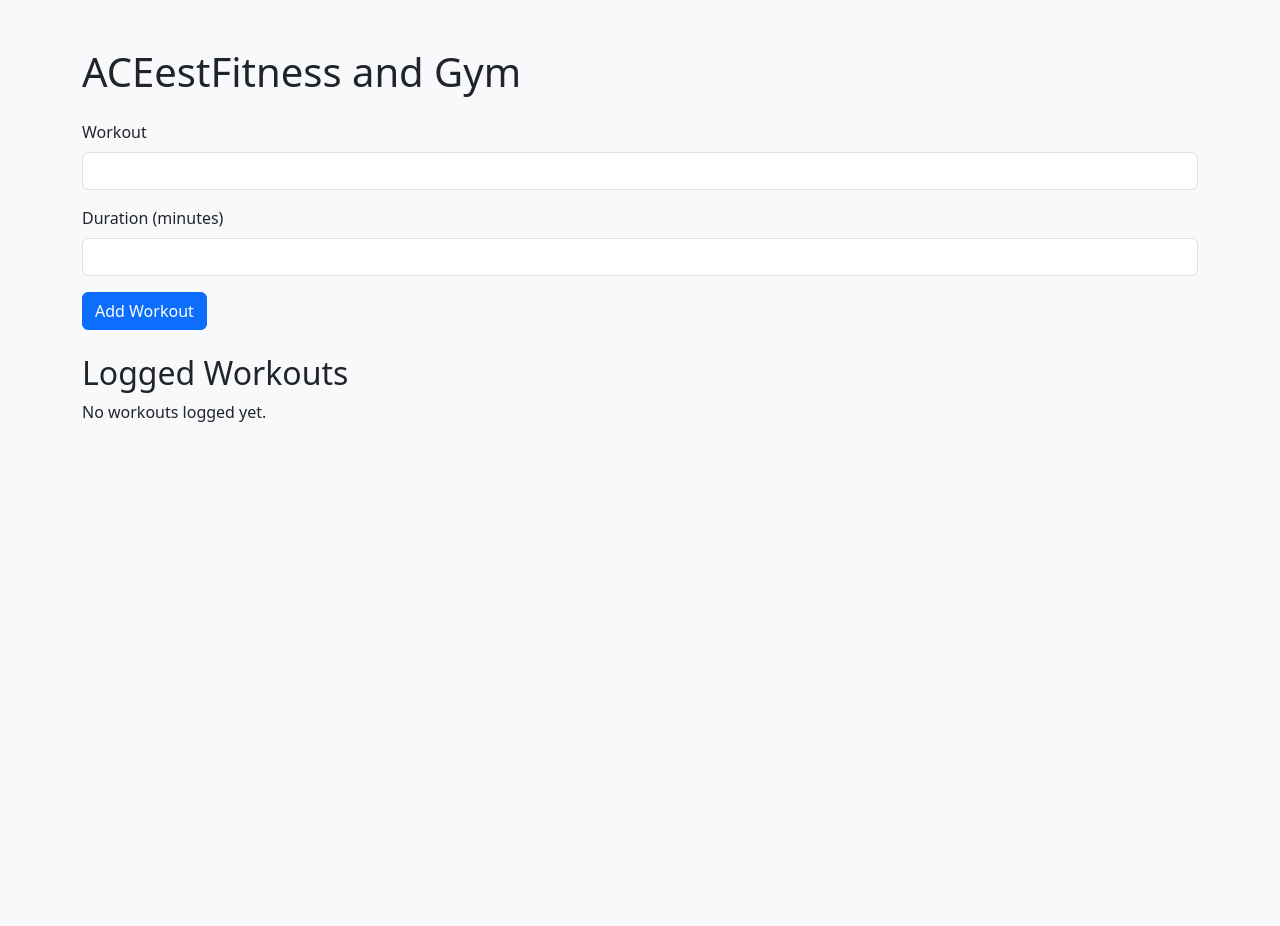
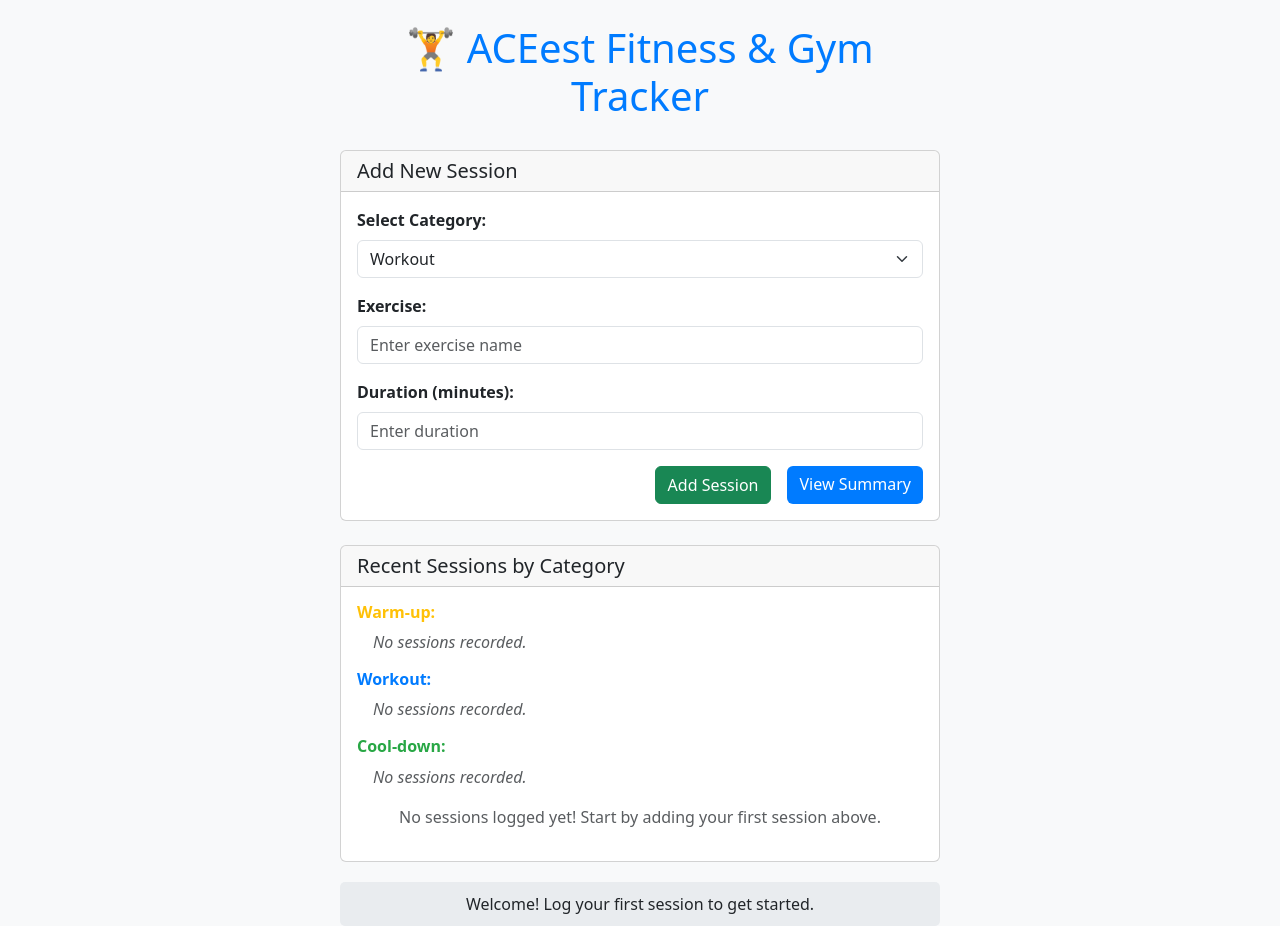
Before and after one commit to 2021mt93693/ace-est-fitness-and-gym, a Flask app: page / in a window 1280 px wide. Before the commit the page ends 422 px from the top, so only its background shows below. Run offline with Flask 3, Linux system fonts and the light colour scheme.

```diff
--- a/src/app.py
+++ b/src/app.py
@@ -1,38 +1,96 @@
-from flask import Flask, render_template, request, redirect, url_for, flash
+from flask import Flask, render_template, request, redirect, url_for, flash, jsonify
+from datetime import datetime
 
 app = Flask(__name__)
 app.secret_key = 'supersecretkey'  # Needed for flash messages
 
 class WorkoutManager:
     def __init__(self):
-        self.workouts = []
+        self.workouts = {"Warm-up": [], "Workout": [], "Cool-down": []}
 
-    def add_workout(self, workout, duration):
-        if not workout or duration is None:
-            raise ValueError("Workout and duration are required.")
+    def add_workout(self, exercise, duration, category="Workout"):
+        if not exercise or duration is None:
+            raise ValueError("Exercise and duration are required.")
         if not isinstance(duration, int):
             raise TypeError("Duration must be an integer.")
-        self.workouts.append({"workout": workout, "duration": duration})
+        if category not in self.workouts:
+            raise ValueError("Invalid category. Must be one of: Warm-up, Workout, Cool-down")
+
+        entry = {
+            "exercise": exercise,
+            "duration": duration,
+            "timestamp": datetime.now().strftime("%Y-%m-%d %H:%M:%S")
+        }
+        self.workouts[category].append(entry)
 
     def get_workouts(self):
         return self.workouts.copy()
+
+    def get_all_sessions(self):
+        """Get all sessions in a flat list format."""
+        all_sessions = []
+        for category, sessions in self.workouts.items():
+            for session in sessions:
+                session_copy = session.copy()
+                session_copy['category'] = category
+                all_sessions.append(session_copy)
+        return all_sessions
+
+    def get_summary(self):
+        """Get workout summary with statistics."""
+        total_time = 0
+        session_count = 0
+        summary = {}
+
+        for category, sessions in self.workouts.items():
+            category_time = sum(session['duration'] for session in sessions)
+            total_time += category_time
+            session_count += len(sessions)
+            summary[category] = {
+                'sessions': sessions,
+                'count': len(sessions),
+                'total_time': category_time
+            }
+
+        # Generate motivational message
+        if total_time < 30:
+            motivation = "Good start! Keep moving 💪"
+        elif total_time < 60:
+            motivation = "Nice effort! You're building consistency 🔥"
+        else:
+            motivation = "Excellent dedication! Keep up the great work 🏆"
+
+        return {
+            'categories': summary,
+            'total_time': total_time,
+            'session_count': session_count,
+            'motivation': motivation
+        }
 
 manager = WorkoutManager()
 
 @app.route('/', methods=['GET', 'POST'])
 def index():
     if request.method == 'POST':
-        workout = request.form.get('workout')
+        exercise = request.form.get('exercise')
         duration_str = request.form.get('duration')
+        category = request.form.get('category', 'Workout')
+
         try:
             duration = int(duration_str)
-            manager.add_workout(workout, duration)
-            flash(f"'{workout}' added successfully!", 'success')
-        except (ValueError, TypeError):
-            flash('Please enter a valid workout and duration (number).', 'danger')
+            manager.add_workout(exercise, duration, category)
+            flash(f"'{exercise}' added to {category} successfully!", 'success')
+        except (ValueError, TypeError) as e:
+            flash(f'Error: {str(e)}', 'danger')
         return redirect(url_for('index'))
+
     workouts = manager.get_workouts()
-    return render_template('index.html', workouts=workouts)
+    return render_template('index.html', workouts=workouts, categories=list(workouts.keys()))
+
+@app.route('/summary')
+def summary():
+    summary_data = manager.get_summary()
+    return render_template('summary.html', summary=summary_data)
 
 if __name__ == '__main__':
     app.run(debug=True, host='0.0.0.0', port=8080)
--- a/src/templates/index.html
+++ b/src/templates/index.html
@@ -2,40 +2,114 @@
 <html lang="en">
 <head>
     <meta charset="UTF-8">
-    <title>ACEestFitness and Gym</title>
+    <title>🏋️ ACEestFitness & Gym Tracker</title>
     <link rel="stylesheet" href="https://cdn.jsdelivr.net/npm/bootstrap@5.3.0/dist/css/bootstrap.min.css">
+    <style>
+        body { background-color: #f8f9fa; }
+        .main-container { max-width: 600px; margin: 0 auto; }
+        .title { color: #007bff; text-align: center; margin-bottom: 30px; }
+        .category-warmup { color: #ffc107; }
+        .category-workout { color: #007bff; }
+        .category-cooldown { color: #28a745; }
+        .status-bar { background-color: #e9ecef; padding: 10px; border-radius: 5px; margin-top: 20px; }
+        .summary-btn { background-color: #007bff; border: none; }
+        .summary-btn:hover { background-color: #0056b3; }
+    </style>
 </head>
-<body class="bg-light">
-    <div class="container mt-5">
-        <h1 class="mb-4">ACEestFitness and Gym</h1>
+<body>
+    <div class="container mt-4">
+        <div class="main-container">
+            <h1 class="title">🏋️ ACEest Fitness & Gym Tracker</h1>
+
             {% with messages = get_flashed_messages(with_categories=true) %}
               {% if messages %}
                 {% for category, message in messages %}
-              <div class="alert alert-{{ category }}">{{ message }}</div>
+                  <div class="alert alert-{{ category }} alert-dismissible fade show">
+                    {{ message }}
+                    <button type="button" class="btn-close" data-bs-dismiss="alert"></button>
+                  </div>
                 {% endfor %}
               {% endif %}
             {% endwith %}
-        <form method="post" class="mb-4">
+
+            <!-- Input Form -->
+            <div class="card mb-4">
+                <div class="card-header">
+                    <h5 class="mb-0">Add New Session</h5>
+                </div>
+                <div class="card-body">
+                    <form method="post">
                         <div class="mb-3">
-                <label for="workout" class="form-label">Workout</label>
-                <input type="text" class="form-control" id="workout" name="workout" required>
+                            <label for="category" class="form-label"><strong>Select Category:</strong></label>
+                            <select class="form-select" id="category" name="category" required>
+                                <option value="Workout" selected>Workout</option>
+                                <option value="Warm-up">Warm-up</option>
+                                <option value="Cool-down">Cool-down</option>
+                            </select>
                         </div>
                         <div class="mb-3">
-                <label for="duration" class="form-label">Duration (minutes)</label>
-                <input type="number" class="form-control" id="duration" name="duration" required>
+                            <label for="exercise" class="form-label"><strong>Exercise:</strong></label>
+                            <input type="text" class="form-control" id="exercise" name="exercise" required placeholder="Enter exercise name">
                         </div>
-            <button type="submit" class="btn btn-primary">Add Workout</button>
+                        <div class="mb-3">
+                            <label for="duration" class="form-label"><strong>Duration (minutes):</strong></label>
+                            <input type="number" class="form-control" id="duration" name="duration" required placeholder="Enter duration" min="1">
+                        </div>
+                        <div class="d-grid gap-2 d-md-flex justify-content-md-end">
+                            <button type="submit" class="btn btn-success me-md-2">Add Session</button>
+                            <a href="{{ url_for('summary') }}" class="btn btn-primary summary-btn">View Summary</a>
+                        </div>
                     </form>
-        <h2>Logged Workouts</h2>
-        {% if workouts %}
-            <ul class="list-group">
-            {% for entry in workouts %}
-                <li class="list-group-item">{{ entry.workout }} - {{ entry.duration }} minutes</li>
+                </div>
+            </div>
+
+            <!-- Categorized Workout Display -->
+            <div class="card">
+                <div class="card-header">
+                    <h5 class="mb-0">Recent Sessions by Category</h5>
+                </div>
+                <div class="card-body">
+                    {% set has_sessions = false %}
+                    {% for category, sessions in workouts.items() %}
+                        <div class="mb-3">
+                            <h6 class="category-{{ category.lower().replace('-', '') }}">
+                                <strong>{{ category }}:</strong>
+                            </h6>
+                            {% if sessions %}
+                                {% set has_sessions = true %}
+                                <ul class="list-group list-group-flush">
+                                    {% for session in sessions %}
+                                        <li class="list-group-item d-flex justify-content-between align-items-center">
+                                            {{ session.exercise }} - {{ session.duration }} minutes
+                                            <small class="text-muted">{{ session.timestamp }}</small>
+                                        </li>
                                     {% endfor %}
                                 </ul>
                             {% else %}
-            <p>No workouts logged yet.</p>
+                                <p class="text-muted ms-3"><em>No sessions recorded.</em></p>
                             {% endif %}
                         </div>
+                    {% endfor %}
+
+                    {% if not has_sessions %}
+                        <div class="text-center text-muted">
+                            <p>No sessions logged yet! Start by adding your first session above.</p>
+                        </div>
+                    {% endif %}
+                </div>
+            </div>
+
+            <!-- Status Bar -->
+            <div class="status-bar text-center">
+                {% if has_sessions %}
+                    Keep up the great work! 💪
+                {% else %}
+                    Welcome! Log your first session to get started.
+                {% endif %}
+            </div>
+        </div>
+    </div>
+
+    <script src="https://cdn.jsdelivr.net/npm/bootstrap@5.3.0/dist/js/bootstrap.bundle.min.js"></script>
 </body>
 </html>
```
Also changed, not shown: src/templates/summary.html (added, +122 -0 lines), tests/test_workout_manager.py (+102 -15 lines), CHANGELOG.md, 1 other file. Lines whose indentation alone changed are shown as unchanged.
